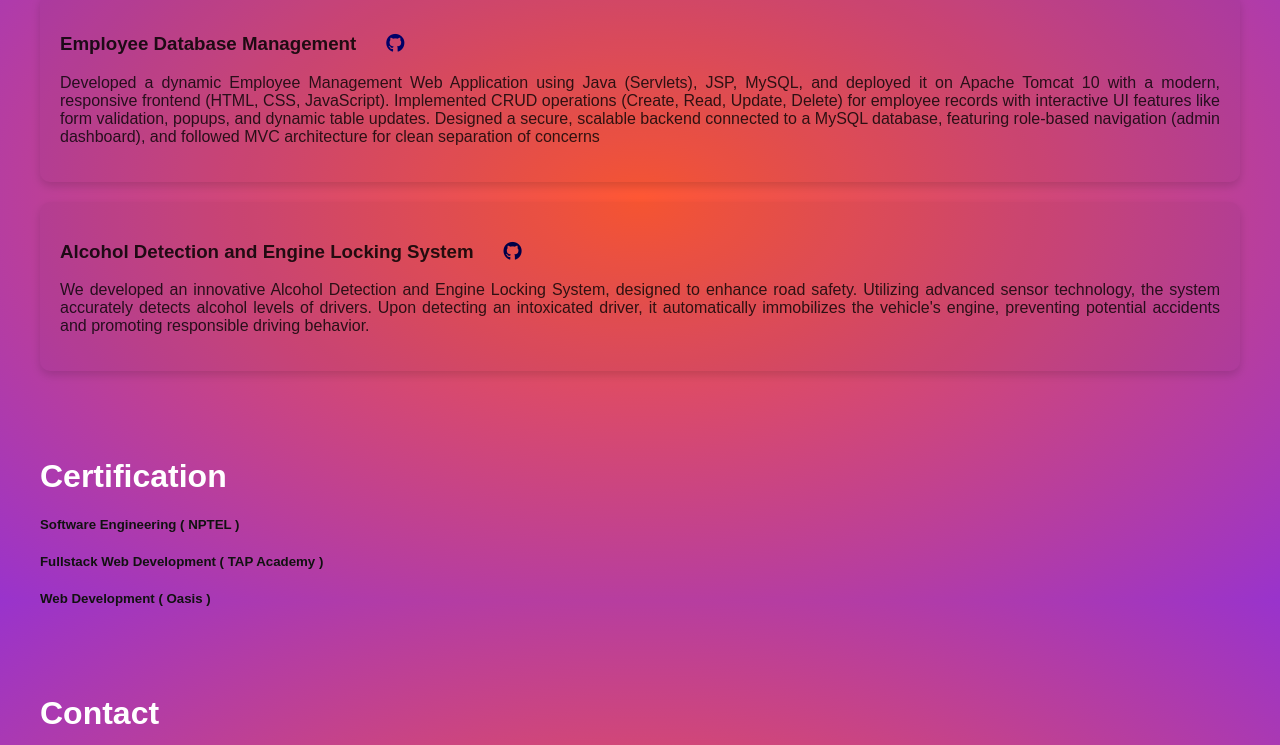
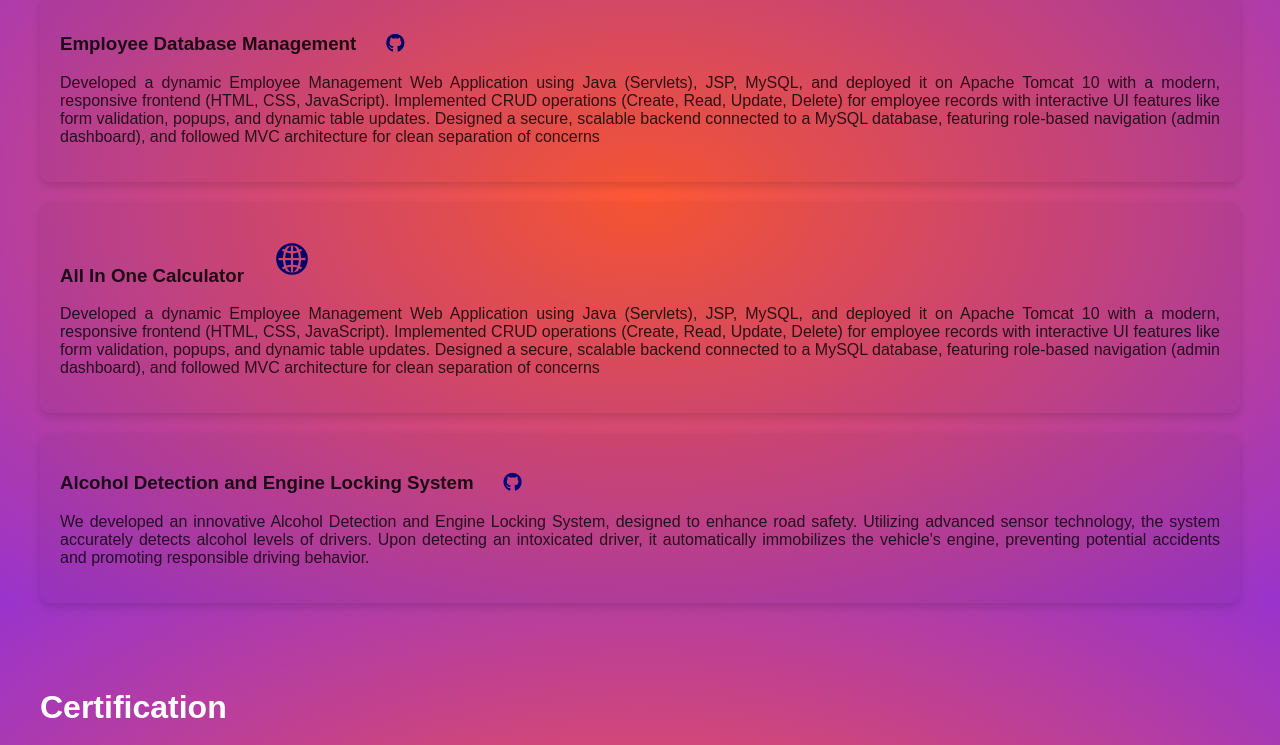
Before and after one commit to DaneshH096/Portfolio, a plain HTML site: page index.html in a window 1280 px wide. Shown: the part 1799-2544 px from the top of the page. Drawn offline with nearby package versions, Linux system fonts and the light colour scheme.

Commit message:
Update index.html

```diff
--- a/index.html
+++ b/index.html
@@ -156,6 +156,18 @@
                 </p>
             </div>
             <div class="portfolio-box" style="mix-blend-mode: multiply; text-align: justify;">
+                <div><h3>All In One Calculator<a href="https://calculator.dkhosur.site" target="_blank"><ion-icon class="img" name="globe"></a></h3></div>
+                <p>
+                    Developed a dynamic Employee Management Web Application using Java (Servlets),
+                    JSP, MySQL, and deployed it on Apache Tomcat 10 with a modern, responsive frontend (HTML, CSS,
+                    JavaScript).
+                    Implemented CRUD operations (Create, Read, Update, Delete) for employee records with interactive
+                    UI features like form validation, popups, and dynamic table updates.
+                    Designed a secure, scalable backend connected to a MySQL database, featuring role-based navigation
+                    (admin dashboard), and followed MVC architecture for clean separation of concerns
+                </p>
+            </div>
+            <div class="portfolio-box" style="mix-blend-mode: multiply; text-align: justify;">
                 <div><h3>Alcohol Detection and Engine Locking System<a href="https://github.com/DaneshH096/Alcohol-Detection-and-Engine-Locking-System" target="_blank"><i class="fa-brands fa-github"></i></a></h3></div>
                 <p>
                     We developed an innovative Alcohol Detection and Engine Locking System, designed to enhance road
```
